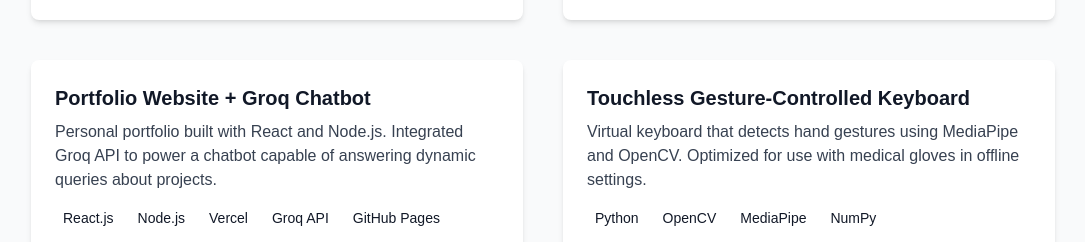
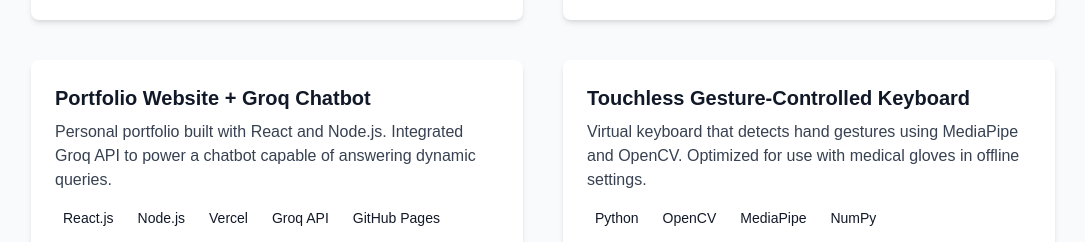
Before and after one commit to SiddhantNegii/portfoliowebsite, a React (Vite) app: page / in a window 1280 px wide. Shown: the part 1940-2182 px from the top of the page, without its empty margins (97-1182 px from the left). Built offline with nearby package versions, Linux system fonts and the light colour scheme.

Commit message:
Filled in content

```diff
--- a/src/sections/projects.jsx
+++ b/src/sections/projects.jsx
@@ -20,7 +20,7 @@ const projects = [
   {
     title: "Portfolio Website + Groq Chatbot",
     description:
-      "Personal portfolio built with React and Node.js. Integrated Groq API to power a chatbot capable of answering dynamic queries about projects.",
+      "Personal portfolio built with React and Node.js. Integrated Groq API to power a chatbot capable of answering dynamic queries.",
     tech: ["React.js", "Node.js", "Vercel", "Groq API", "GitHub Pages"],
     link: "#"
   },
```
